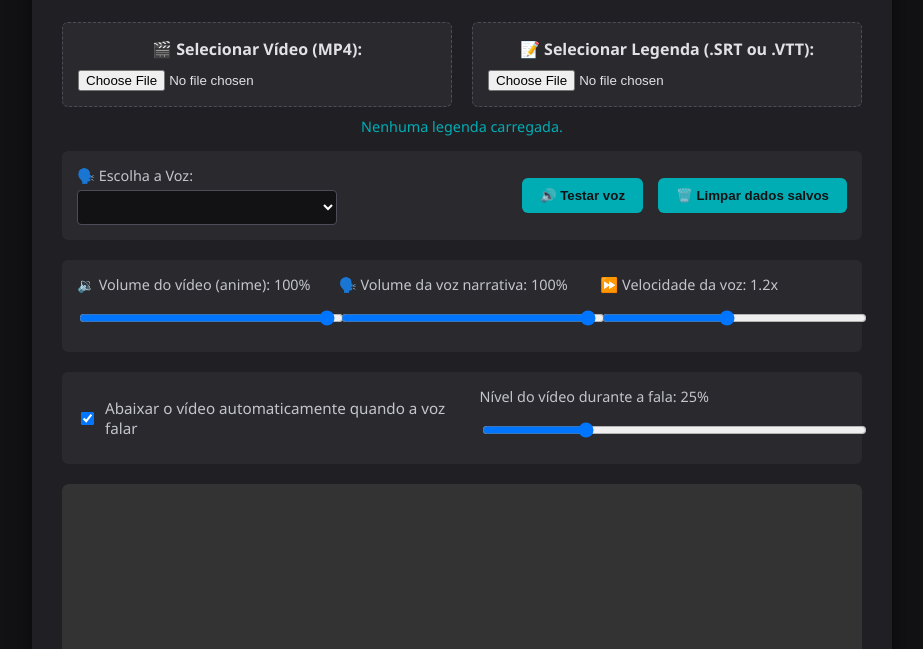
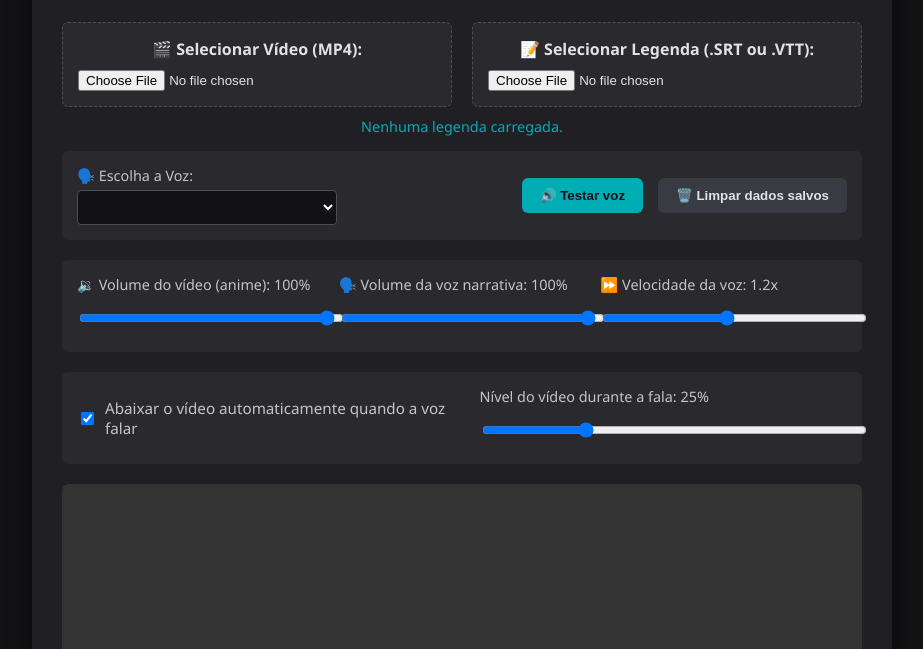
Before and after one commit to Tauan08/-Anime-narrado, a plain HTML site: page index.html in a window 1280 px wide. Shown: the part 151-800 px from the top of the page, without its empty margins (178-1101 px from the left). Drawn offline with Linux system fonts and the light colour scheme.

Commit message:
Add secondary button styles to style.css

```diff
--- a/style.css
+++ b/style.css
@@ -116,6 +116,15 @@ select {
   background: #00cfd9;
 }
 
+.btn-secondary {
+  background: #3a3a42;
+  color: #e1e1e6;
+}
+
+.btn-secondary:hover {
+  background: #4d4d57;
+}
+
 .player-container {
   margin-top: 20px;
   background: #000;
```
